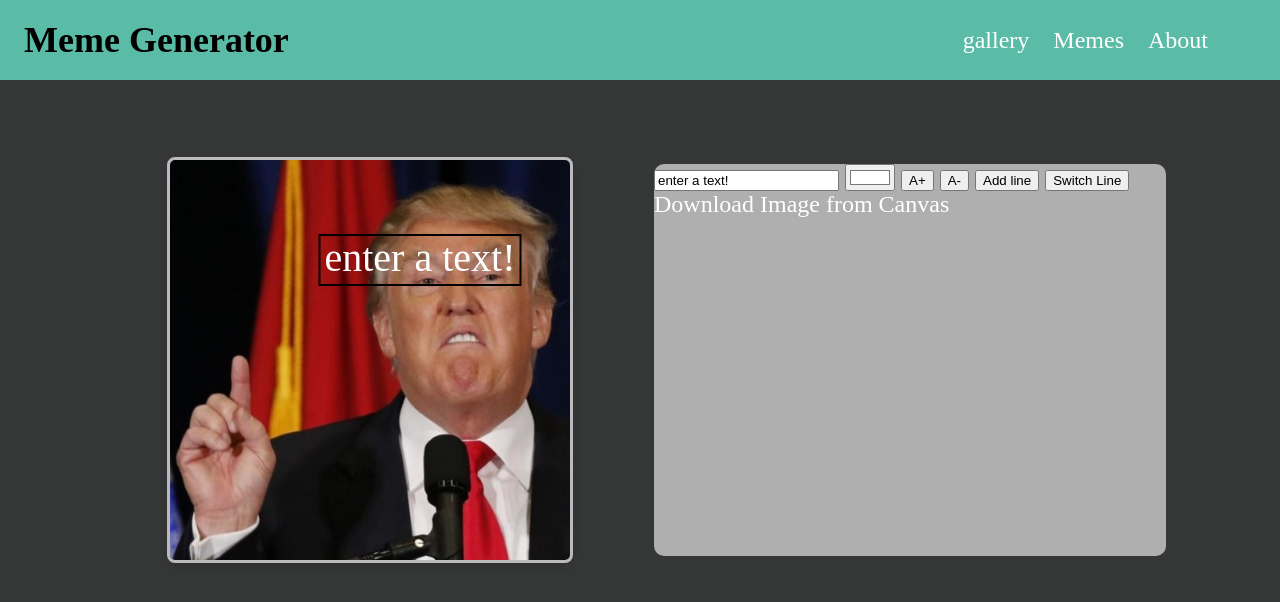
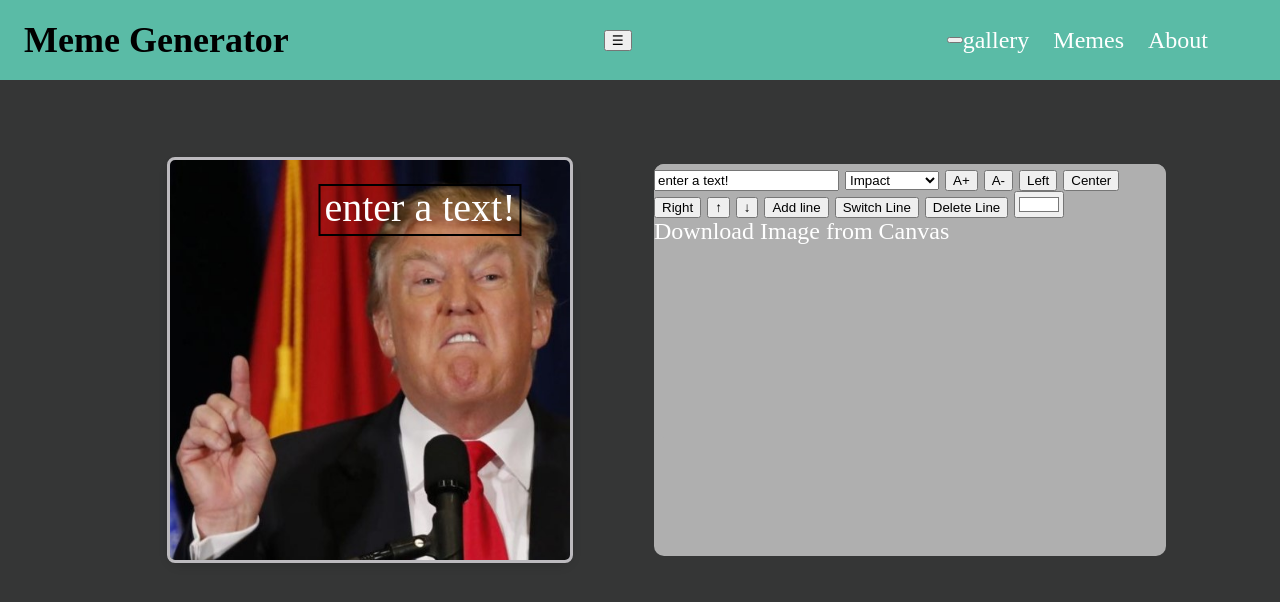
Before and after one commit to michaelaskir/Meme-Generator, a plain HTML site: page index.html in a window 1280 px wide. Both pictures are taken after a click on the picture 213 px from the left and 317 px from the top of the page. Drawn offline with Linux system fonts and the light colour scheme.

Commit message:
Implement more line features

```diff
--- a/index.html
+++ b/index.html
@@ -12,7 +12,9 @@
 
     <header>
         <h2>Meme Generator</h2>
+        <button class="menu-btn" onclick="toggleMenu()">☰</button>
         <nav class="main-nav flex">
+            <button class="close-btn" onclick="closeMenu()"></button>
             <ul class="clean-list flex">
                 <li><a onclick="showGallery()" href="#">gallery</a></li>
                 <li><a href="#">Memes</a></li>
@@ -23,21 +25,38 @@
     <section class="gallery">
     </section>
 
-    <section class="meme-container">
+    <section class="meme-container hidden">
         <div class="canvas-container">
-            <canvas class="meme-canvas" width="385" height="375"></canvas>
+            <canvas class="meme-canvas" width="500" height="500"></canvas>
         </div>
         <div class="meme-editor">
+            <div class="meme-editor">
                 <input id="txt-input" type="text" placeholder="Enter your text here" oninput="onTextChange(event)" />
-            <input type="color" id="color-picker" value="#ffffff" onchange="onColorChange(event)" />
+
+                <select id="font-family" onchange="onFontChange(event)">
+                    <option value="Impact">Impact</option>
+                    <option value="Arial">Arial</option>
+                    <option value="Comic Sans MS">Comic Sans</option>
+                    <option value="Verdana">Verdana</option>
+                </select>
 
                 <button onclick="onChangeFontSize(5)">A+</button>
                 <button onclick="onChangeFontSize(-5)">A-</button>
 
+                <button onclick="onTextAlign('left')">Left</button>
+                <button onclick="onTextAlign('center')">Center</button>
+                <button onclick="onTextAlign('right')">Right</button>
+
+                <button onclick="onMoveText(-5)">↑</button>
+                <button onclick="onMoveText(5)">↓</button>
+
                 <button onclick="onAddLine()">Add line</button>
                 <button onclick="onSwitchLine()">Switch Line</button>
+                <button onclick="onDeleteLine()">Delete Line</button>
 
-            <a href="#" class="btn" onclick="onDownloadImg(this)" download="my-img.jpg">Download Image from Canvas</a>
+                <input type="color" id="color-picker" value="#ffffff" onchange="onColorChange(event)" />
+                <a href="#" class="btn" onclick="onDownloadImg(this)" download="my-img.jpg">Download Image from
+                    Canvas</a>
             </div>
     </section>
 
--- a/js/memeController.js
+++ b/js/memeController.js
@@ -6,8 +6,9 @@ var gCtx
 function onInit() {
     gElCanvas = document.querySelector('canvas')
     gCtx = gElCanvas.getContext('2d')
-    resizeCanvas()
+
     renderGallery()
+
     gElCanvas.addEventListener('click', onCanvasClick)
     document.getElementById('txt-input').value = 'enter a text!'
 }
@@ -15,20 +16,22 @@ function onInit() {
 
 
 function onImgSelect(imgId) {
-    const meme = getMeme()
+    resetMeme(imgId)
 
-    meme.selectedImgId = imgId
-    const imgData = getImgById(imgId)
-
+    document.getElementById('txt-input').value = 'enter a text!'
     showEditor()
     resizeCanvas()
 
-    renderMeme(imgData, meme)
+    const imgData = getImgById(imgId)
+    renderMeme(imgData, gMeme)
 }
+
 function onTextChange(ev) {
     const txt = ev.target.value
     setLineTxt(txt)
-    onImgSelect(gMeme.selectedImgId)
+    const meme = getMeme()
+    const imgData = getImgById(meme.selectedImgId)
+    renderMeme(imgData, meme)
 }
 
 function onAddLine() {
@@ -55,17 +58,55 @@ function onSwitchLine() {
 }
 
 
+
 function onColorChange(ev) {
-    const color = ev.target.value
-    setTextColor(color)
-    onImgSelect(gMeme.selectedImgId)
+    setTextColor(ev.target.value)
+    const meme = getMeme()
+    const imgData = getImgById(meme.selectedImgId)
+    renderMeme(imgData, meme)
 }
-
 function onChangeFontSize(diff) {
     setFontSize(diff)
     const meme = getMeme()
     const imgData = getImgById(meme.selectedImgId)
     renderMeme(imgData, meme)
+}
+
+function onFontChange(ev) {
+    setFontFamily(ev.target.value)
+    const meme = getMeme()
+    const imgData = getImgById(meme.selectedImgId)
+    renderMeme(imgData, meme)
+}
+
+function onTextAlign(align) {
+    setTextAlign(align)
+    const meme = getMeme()
+    const imgData = getImgById(meme.selectedImgId)
+    renderMeme(imgData, meme)
+}
+
+function onMoveText(offset) {
+    moveTextLine(offset)
+    const meme = getMeme()
+    const imgData = getImgById(meme.selectedImgId)
+    renderMeme(imgData, meme)
+}
+
+function onDeleteLine() {
+    deleteLine()
+    const meme = getMeme()
+    if (meme.lines.length > 0) {
+        meme.selectedLineIdx = 0
+        fillLineField(meme)
+        const imgData = getImgById(meme.selectedImgId)
+        renderMeme(imgData, meme)
+    }
+    else {
+    document.getElementById('txt-input').value = ''
+    const imgData = getImgById(meme.selectedImgId)
+    renderMeme(imgData, meme)
+}
 }
 
 function renderMeme(imgData, meme) {
@@ -91,11 +132,11 @@ function renderMeme(imgData, meme) {
 
 function drawText(line) {
     const meme = getMeme()
-    const {selectedLineIdx} = meme
+    const { selectedLineIdx } = meme
 
     gCtx.font = `${line.size}px ${line.font}`
     gCtx.fillStyle = line.color || 'white'
-    gCtx.textAlign = 'center'
+    gCtx.textAlign = line.align || 'center'
     gCtx.textBaseline = 'middle'
     gCtx.fillText(line.txt, line.x, line.y)
 }
@@ -107,13 +148,17 @@ function drawFrame(line) {
     const textWidth = gCtx.measureText(line.txt).width
     const textHeight = line.size
 
+    var frameX = line.x
+    if (line.align === 'left') frameX += textWidth / 2
+    else if (line.align === 'right') frameX -= textWidth / 2
+
     gCtx.strokeRect(
-        line.x - textWidth / 2 - 5,
+        frameX - textWidth / 2 - 5,
         line.y - textHeight / 2 - 5,
-        textWidth + 10, textHeight + 10
+        textWidth + 10,
+        textHeight + 10
     )
 }
-
 function onCanvasClick(ev) {
     const { offsetX, offsetY } = ev
     const meme = getMeme()
@@ -141,6 +186,7 @@ function resizeCanvas() {
     const elContainer = document.querySelector('.canvas-container')
     gElCanvas.width = elContainer.offsetWidth
     gElCanvas.height = elContainer.offsetHeight
+
 }
 
 function showEditor() {
@@ -157,3 +203,8 @@ function onDownloadImg(elLink) {
     const imgContent = gElCanvas.toDataURL('image/jpeg')
     elLink.href = imgContent
 }
+
+function toggleMenu() {
+    const nav = document.querySelector('.main-nav');
+    nav.classList.toggle('open');
+}
--- a/js/services/memeService.js
+++ b/js/services/memeService.js
@@ -43,18 +43,55 @@ function setFontSize(diff) {
     gMeme.lines[gMeme.selectedLineIdx].size += diff
 }
 
-function addLine() {
-    gMeme.lines.push({
-           txt: 'enter a text!',
+function setFontFamily(font) {
+    gMeme.lines[gMeme.selectedLineIdx].font = font
+}
+
+function setTextAlign(align) {
+    gMeme.lines[gMeme.selectedLineIdx].align = align
+}
+
+function moveTextLine(offset) {
+    gMeme.lines[gMeme.selectedLineIdx].y += offset
+}
+
+function deleteLine() {
+    gMeme.lines.splice(gMeme.selectedLineIdx, 1)
+    gMeme.selectedLineIdx = gMeme.lines.length - 1
+}
+
+function resetMeme(imgId) {
+    gMeme = {
+        selectedImgId: imgId,
+        selectedLineIdx: 0,
+        lines: [{
+            txt: 'enter a text!',
             size: 40,
             font: 'Impact',
             color: 'white',
             strokeColor: 'black',
-            x: 250,
-            y: 100,
+            x: gElCanvas.width / 2,
+            y: 50,
             width: 200,
             height: 40,
             align: 'center',
+        }]
+    };
+}
+
+
+function addLine() {
+    gMeme.lines.push({
+        txt: 'enter a text!',
+        size: 40,
+        font: 'Impact',
+        color: 'white',
+        strokeColor: 'black',
+        x: 250,
+        y: 100,
+        width: 200,
+        height: 40,
+        align: 'center',
     })
 }
 
```
Lines whose indentation alone changed are shown as unchanged.
